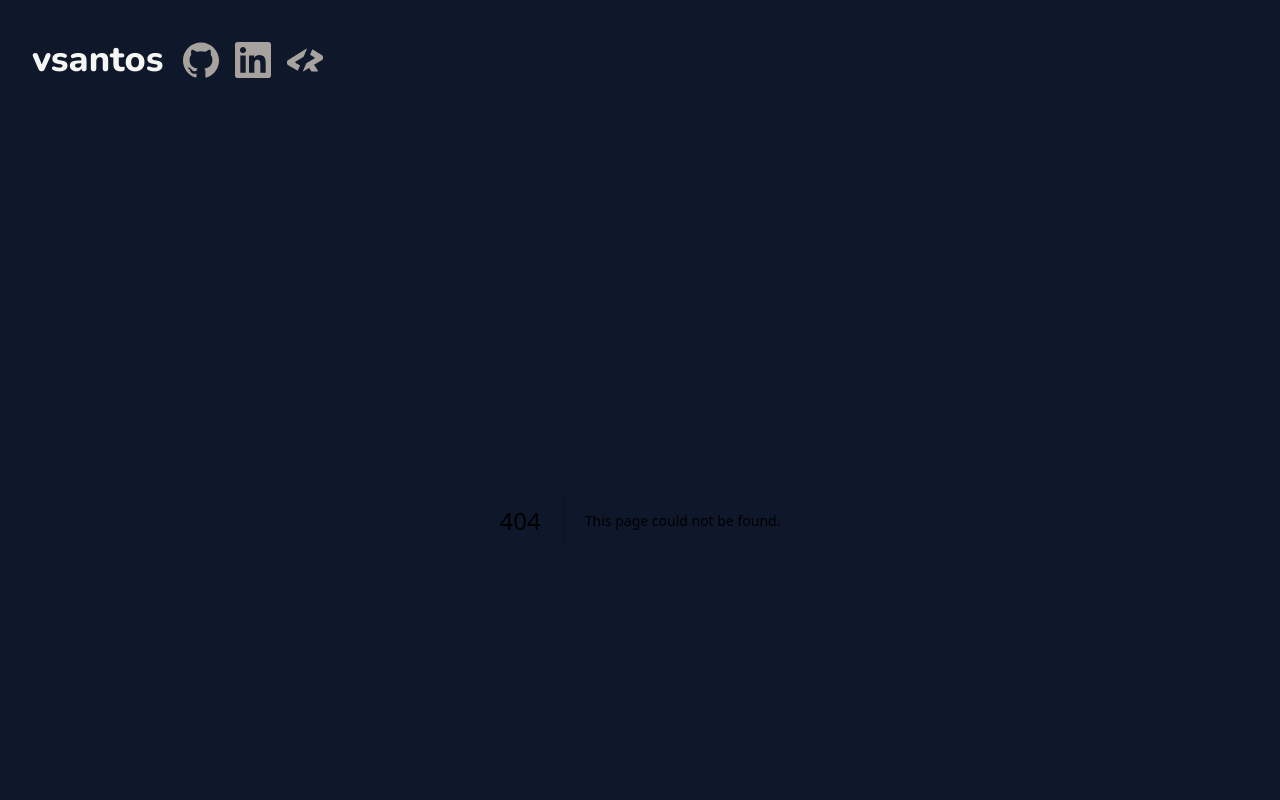
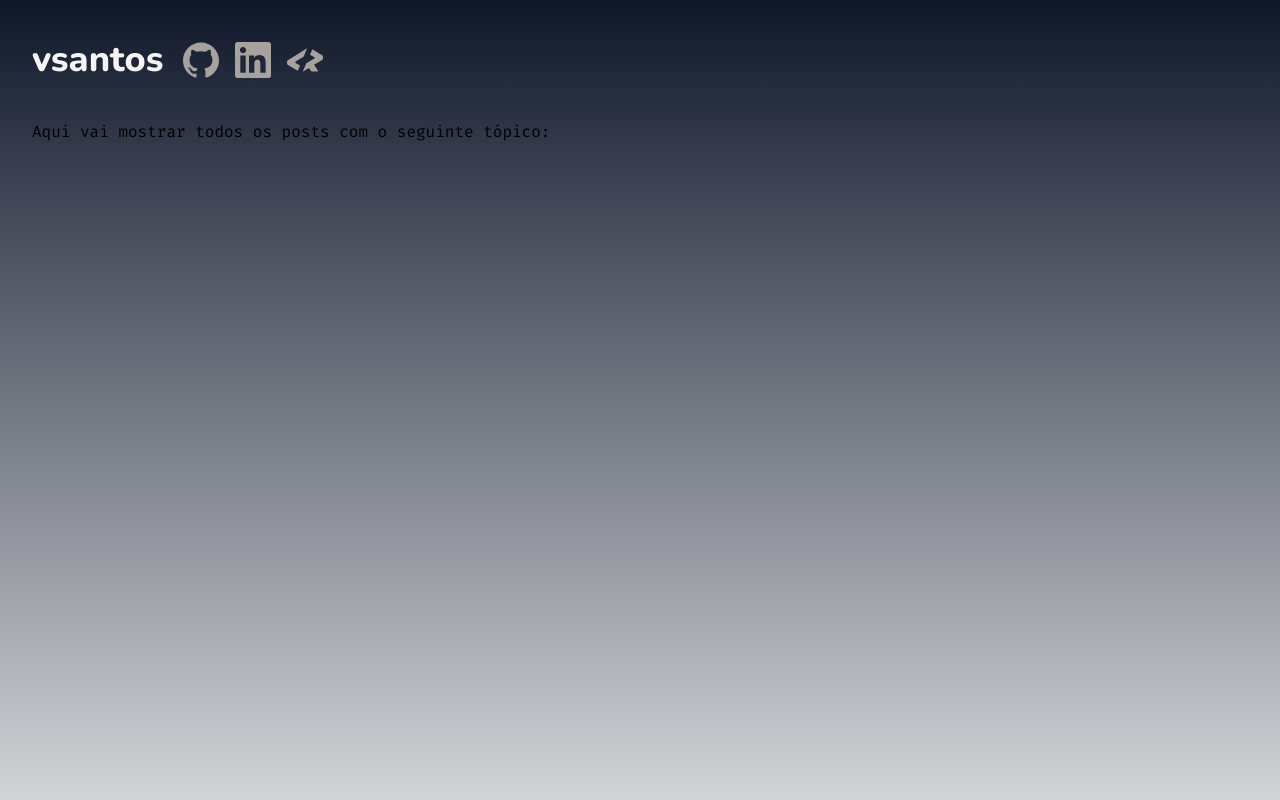
Before and after one commit to vsantos1711/my-blog, a Next.js app: page /tags/1 in a window 1280 px wide. Before the commit this address had no page. Shown: the top 800 px of the page. Built offline with nearby package versions, Linux system fonts and the light colour scheme.

Commit message:
chore: create specific tag page

```diff
--- /dev/null
+++ b/src/app/tags/[tag]/page.tsx
@@ -0,0 +1,9 @@
+export default function Tag({ params }: { params: { slug: string } }) {
+  return (
+    <main className="min-h-screen">
+      <div>
+        Aqui vai mostrar todos os posts com o seguinte tópico: {params.slug}
+      </div>
+    </main>
+  );
+}
```
